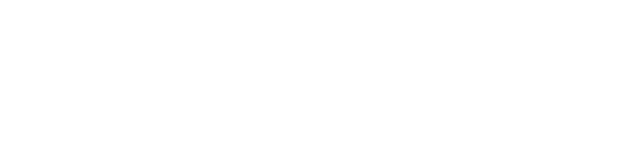
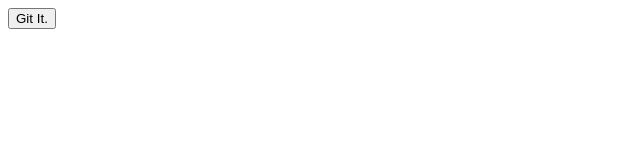
Before and after one commit to menonshreya/first-project, a plain HTML site: page index.html in a window 1280 px wide. Shown: the whole page, without its empty margins (0-640 px from the left). Drawn offline with Linux system fonts and the light colour scheme.

Commit message:
button click, ignore log files

```diff
--- a/index.html
+++ b/index.html
@@ -6,7 +6,7 @@
         <title>Document</title>
     </head>
     <body>
-
+        <button onclick="gitIt()">Git It.</button>
         <script src="index.js"></script>
     </body>
 </html>
--- a/index.js
+++ b/index.js
@@ -0,0 +1,5 @@
+alert("Git it.")
+
+function gitIt() {
+    console.log("Git it.");
+}
```
Also changed, not shown: 1 other file.
